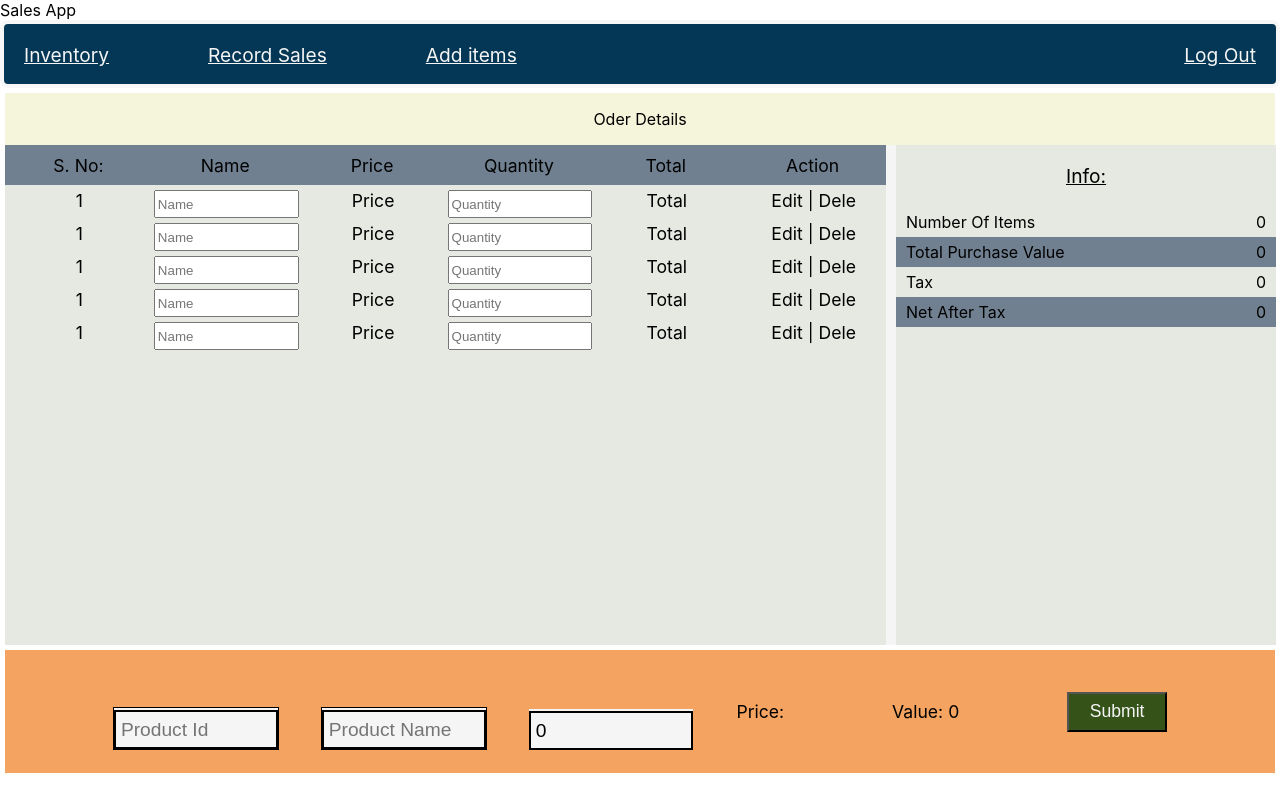
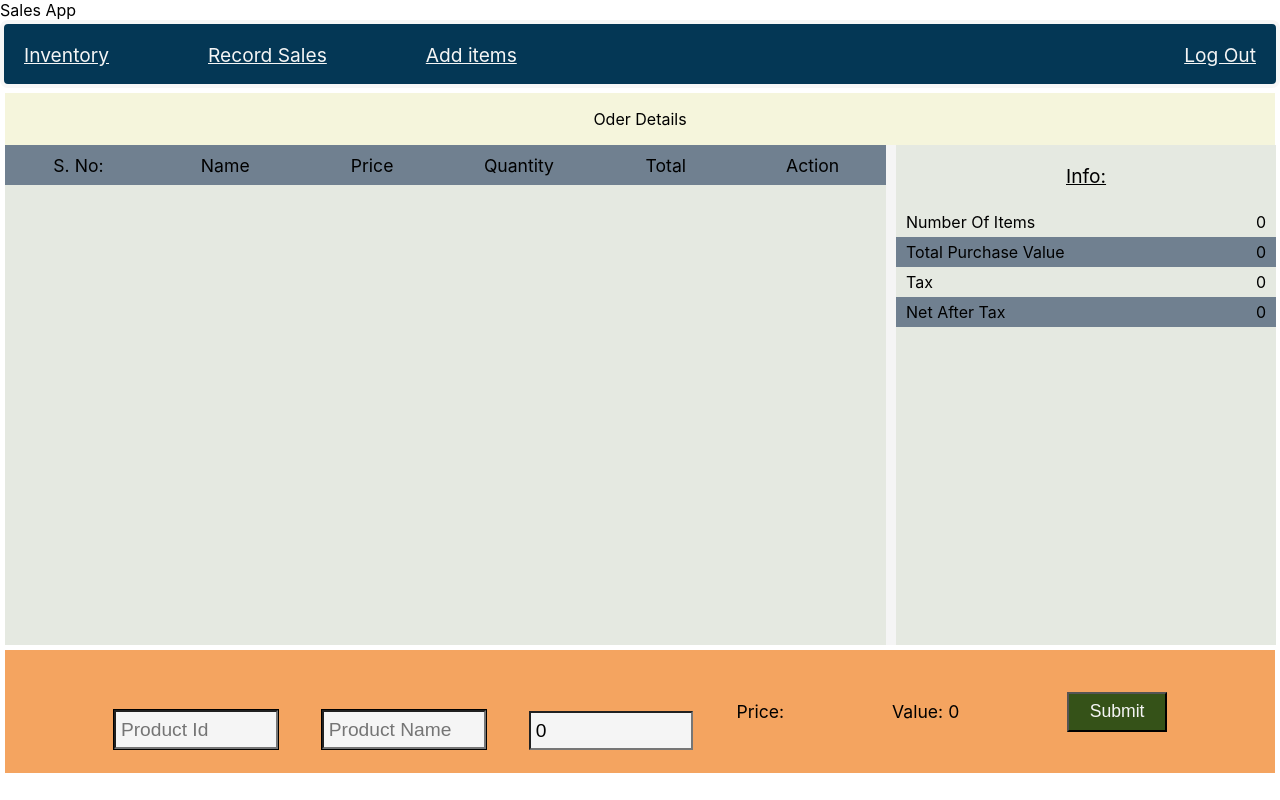
Before and after one commit to Narinder84/sales-record-app, a React (Create React App) app: page / in a window 1280 px wide. Built offline with nearby package versions, Linux system fonts and the light colour scheme.

Commit message:
order list reducer  added

```diff
--- a/src/components/sale-form/sale-form.component.jsx
+++ b/src/components/sale-form/sale-form.component.jsx
@@ -3,8 +3,9 @@
 import React from 'react';
 
 import SearchInput from '../search-inut-box/search-input.box';
-
+import { setAddItemToOderList } from '../../redux/oder/oder.action';
 import './sale-form.style.scss';
+import { connect } from 'react-redux';
 
 class SaleForm extends React.Component {
 	constructor(props) {
@@ -120,6 +121,7 @@ class SaleForm extends React.Component {
 				// }));
 			}
 			if (e.keyCode === 13) {
+				console.log('click');
 				console.log(this.state.selectedList.price);
 				e.preventDefault();
 				if (
@@ -136,9 +138,20 @@ class SaleForm extends React.Component {
 			}
 		}
 	};
+
+	handleSubmit = (e) => {
+		e.preventDefault();
+
+		const item = {
+			...this.state.selectedList,
+			quantity: this.state.quantity,
+			total: this.state.selectedList.price * this.state.quantity,
+		};
+		this.props.setAddItemToOderList(item);
+	};
 	render() {
 		return (
-			<form className='sale-panel'>
+			<form className='sale-panel' onSubmit={this.handleSubmit}>
 				<SearchInput
 					id='id'
 					name='productId'
@@ -178,7 +191,8 @@ class SaleForm extends React.Component {
 				</p>
 				<p>
 					Value:{' '}
-					{this.state.selectedList === undefined
+					{this.state.selectedList === undefined ||
+					this.state.selectedList.length === 0
 						? 0
 						: this.state.selectedList.price * this.state.quantity}
 				</p>
@@ -189,4 +203,7 @@ class SaleForm extends React.Component {
 	}
 }
 
-export default SaleForm;
+const mapDispatchToProps = (dispatch) => ({
+	setAddItemToOderList: (item) => dispatch(setAddItemToOderList(item)),
+});
+export default connect(null, mapDispatchToProps)(SaleForm);
--- a/src/components/sales-table/sales-table.container.jsx
+++ b/src/components/sales-table/sales-table.container.jsx
@@ -1,9 +1,12 @@
 /** @format */
 
 import React from 'react';
+import { connect } from 'react-redux';
+
 import './sales-table.style.scss';
 
-const SalesTable = () => {
+const SalesTable = ({ oderList }) => {
+	console.log(oderList);
 	return (
 		<div className='sales-table-container'>
 			<div className='sales-table'>
@@ -27,24 +30,28 @@ const SalesTable = () => {
 						<span>Action</span>
 					</div>
 				</div>
-				{[...new Array(5)].map((val, indx) => {
+				{oderList.map((item, indx) => {
 					return (
 						<div key={indx} className='data-row'>
 							<form>
 								<div className='cell'>
-									<span>1</span>
+									<span>{item.id}</span>
 								</div>
 								<div className='cell'>
-									<input placeholder='Name' />
+									<input placeholder='Name' value={item.name} />
 								</div>
 								<div className='cell'>
-									<span>Price</span>
+									<span>{item.price}</span>
 								</div>
 								<div className='cell'>
-									<input type='text' placeholder='Quantity' />
+									<input
+										type='text'
+										placeholder='Quantity'
+										value={item.quantity}
+									/>
 								</div>
 								<div className='cell'>
-									<span>Total</span>
+									<span>{item.quantity * item.price}</span>
 								</div>
 								<div className='cell'>
 									<span>Edit | Dele</span>
@@ -57,4 +64,9 @@ const SalesTable = () => {
 		</div>
 	);
 };
-export default SalesTable;
+
+const mapStateToProp = (state) => ({
+	oderList: state.oder.oderList,
+});
+
+export default connect(mapStateToProp, null)(SalesTable);
--- a/src/components/search-inut-box/search-input-box.styled.scss
+++ b/src/components/search-inut-box/search-input-box.styled.scss
@@ -1,18 +1,23 @@
 /** @format */
+.d {
+	display: flex;
+
+	width: 100px;
+}
+label {
+	font-size: 1.1rem;
+	padding-right: 10px;
+}
 .input-container {
 	width: 100px;
-	label {
-		font-size: 1.1rem;
-		padding-right: 10px;
-	}
+
 	input {
 		width: 150px;
-		margin-top: 0px;
+		margin: 0px;
 		background-color: whitesmoke;
-		border: 2px solid black;
+
 		font-size: 1.2rem;
 		padding: 5px;
-		margin-top: 2px;
 		height: 25px;
 	}
 }
@@ -24,6 +29,7 @@
 	padding-left: 5px;
 }
 .search-box {
+	box-sizing: border-box;
 	margin-top: 0px;
 	bottom: 50px;
 	background-color: whitesmoke;
--- a/src/components/search-inut-box/search-input.box.jsx
+++ b/src/components/search-inut-box/search-input.box.jsx
@@ -13,7 +13,9 @@ const SearchInput = ({
 	...other
 }) => {
 	return (
+		<div className='d'>
 			<div className='input-container'>
+				<label htmlFor='Id'></label>
 				<div className={`search-box ${list === undefined ? null : 'active'}`}>
 					{list !== undefined
 						? list.map((val, indx) => {
@@ -35,6 +37,7 @@ const SearchInput = ({
 					/>
 				</div>
 			</div>
+		</div>
 	);
 };
 export default SearchInput;
--- a/src/index.js
+++ b/src/index.js
@@ -2,12 +2,16 @@
 
 import React from 'react';
 import ReactDOM from 'react-dom';
+import { Provider } from 'react-redux';
+import { store } from '../src/redux/store';
 import './index.css';
 import App from './App';
 
 ReactDOM.render(
 	<React.StrictMode>
-		<App />
+		<Provider store={store}>
+			<App />
+		</Provider>
 	</React.StrictMode>,
 	document.getElementById('root'),
 );
--- a/src/redux/oder/oder.reducer.js
+++ b/src/redux/oder/oder.reducer.js
@@ -3,16 +3,19 @@
 import { oderActionTypes } from './oder.action.types';
 
 const INITIAL_STATE = {
-	oderList: [],
+	oderList: [
+		// { id: 1, name: 'milk', price: 2, quantity: 30 },
+		// { id: 2, name: 'water', price: 1, quantity: 10 },
+		// { id: 3, name: 'tea', price: 3, quantity: 5 },
+	],
 };
 
 export const OderReducer = (state = INITIAL_STATE, action = {}) => {
+	console.log(action);
 	switch (action.type) {
-		case oderActionTypes.ADD_ITEM:
-			return { ...state, oderList: action.payload };
-
-		case oderActionTypes.DELETE_ITEM_FROM_ODER_LIST:
-			return { ...state, oderList: action.payload };
+		case oderActionTypes.ADD_ITEM_TO_ODER_LIST:
+			const newList = [...state.oderList, action.payload];
+			return { ...state, oderList: newList };
 
 		default:
 			return state;
--- a/src/redux/root-reducer.js
+++ b/src/redux/root-reducer.js
@@ -2,7 +2,7 @@
 
 import { combineReducers } from 'redux';
 
-import { OderReducer } from '../redux/root-reducer';
+import { OderReducer } from '../redux/oder/oder.reducer';
 
 const rootReducer = combineReducers({
 	oder: OderReducer,
--- a/src/redux/store.js
+++ b/src/redux/store.js
@@ -3,7 +3,7 @@
 import { createStore, applyMiddleware } from 'redux';
 import logger from 'redux-logger';
 
-import { rootReducer } from './root-reducer';
+import rootReducer from './root-reducer';
 
 const middlewares = [logger];
 
```
Lines whose indentation alone changed are shown as unchanged.
